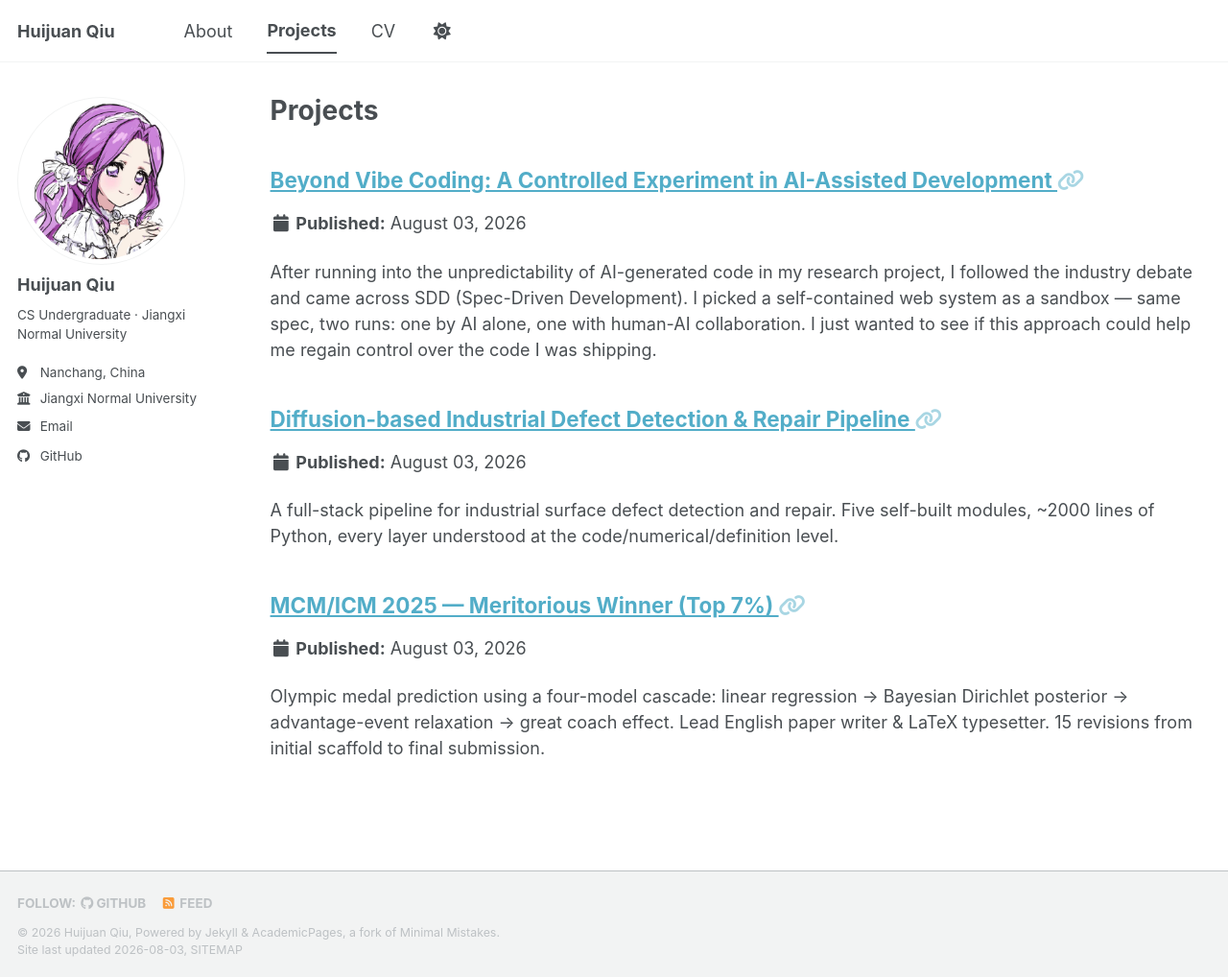
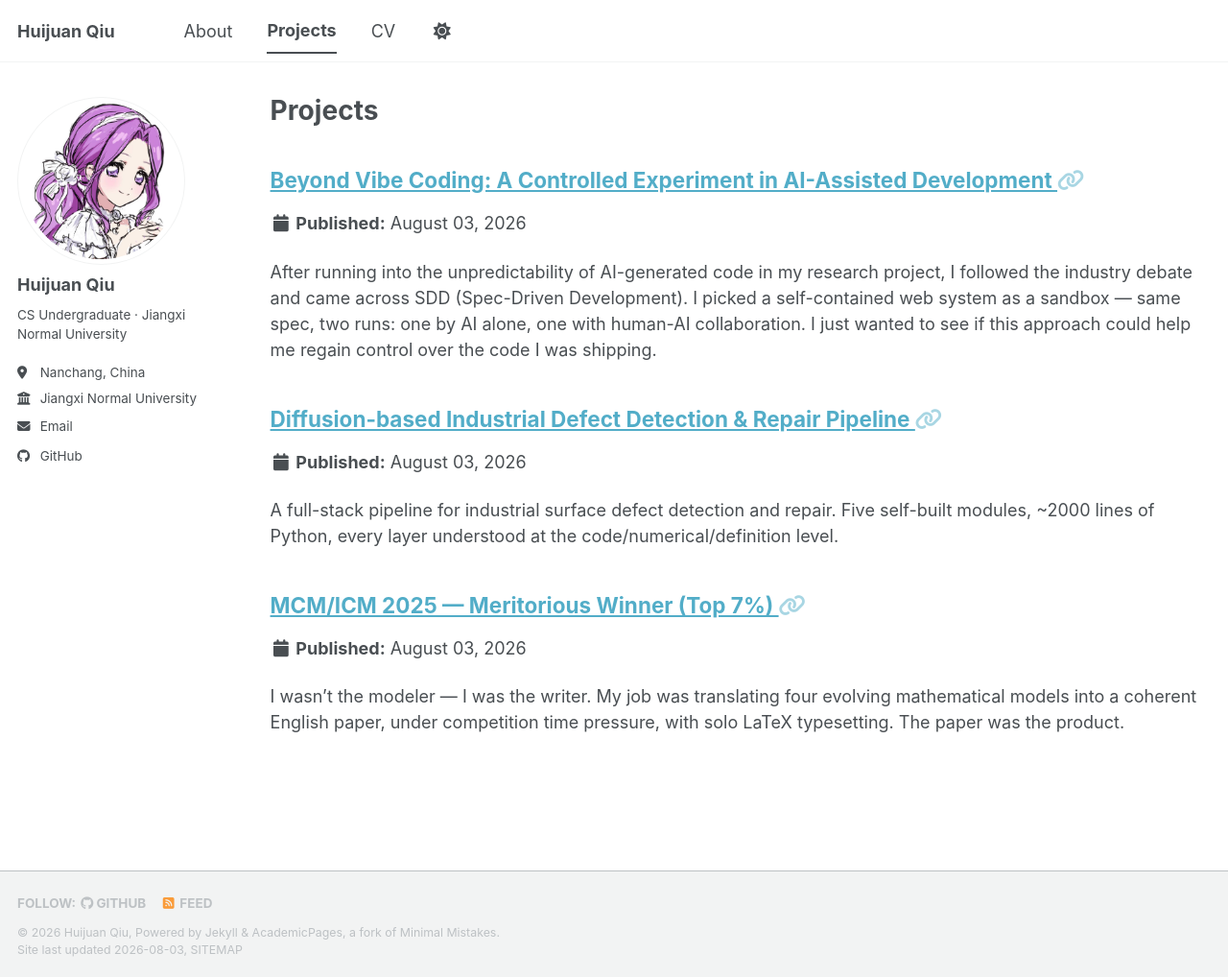
Before and after one commit to 11111XIMOLOKO/11111XIMOLOKO.github.io, a Jekyll site: the page built from _pages/portfolio.html, in a window 1280 px wide and 1018 px high. Shown: the whole window at 96% size. Built offline with Jekyll 4.4.1, drawn with Linux system fonts in a browser that asks for light colours; a style sheet for code colours, icons or effects is not loaded.

Commit message:
更新MCM摘要：角色型叙事，突出写作+LaTeX排版

```diff
--- a/_portfolio/mcm-2025.md
+++ b/_portfolio/mcm-2025.md
@@ -1,6 +1,6 @@
 ---
 title: "MCM/ICM 2025 — Meritorious Winner (Top 7%)"
-excerpt: "Olympic medal prediction using a four-model cascade: linear regression → Bayesian Dirichlet posterior → advantage-event relaxation → great coach effect. Lead English paper writer & LaTeX typesetter. 15 revisions from initial scaffold to final submission."
+excerpt: "I wasn't the modeler — I was the writer. My job was translating four evolving mathematical models into a coherent English paper, under competition time pressure, with solo LaTeX typesetting. The paper was the product."
 collection: portfolio
 link: "https://github.com/11111XIMOLOKO/mcm-2025"
 ---
```
